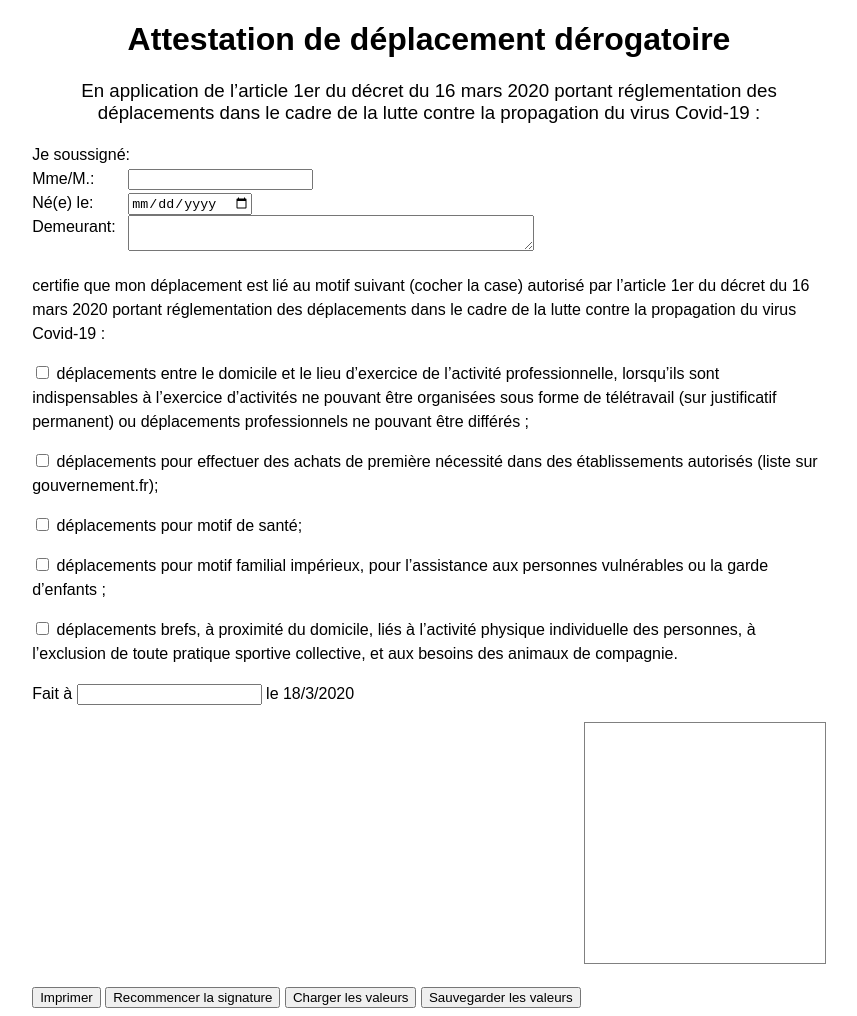
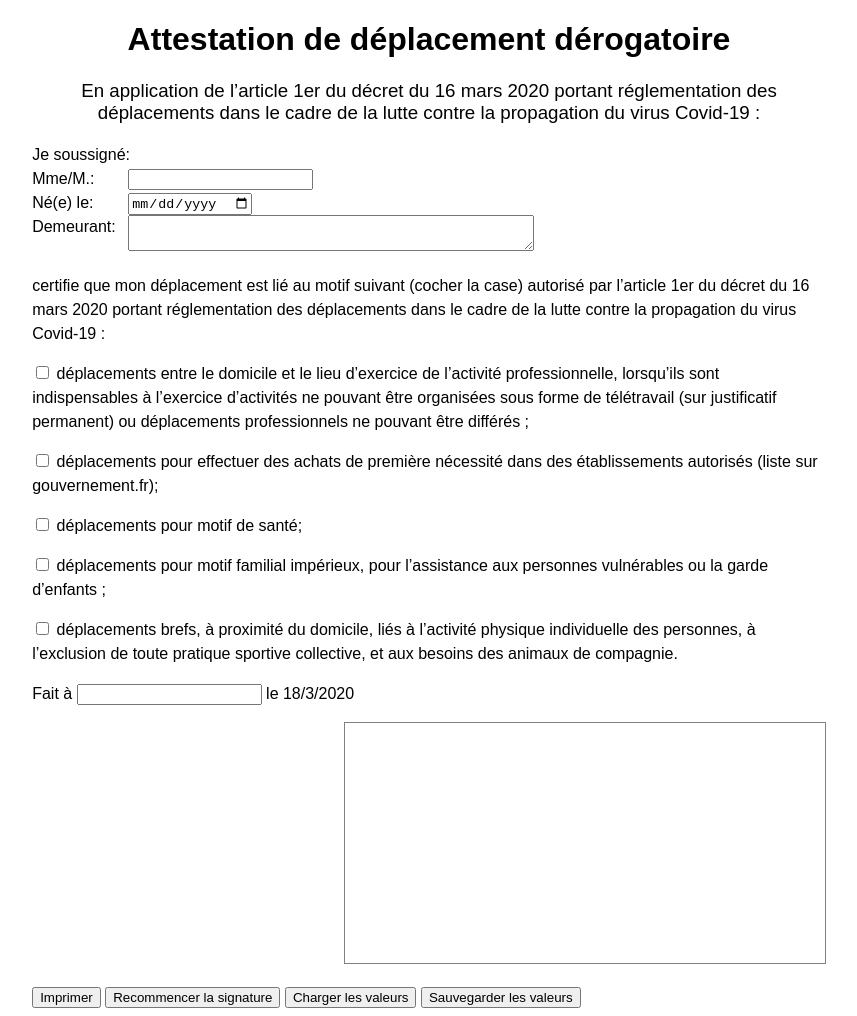
Before and after one commit to ChloeTigre/ChloeTigre.github.io, a Jekyll site: the page covid19/index.html, which Jekyll copies as it is, in a window 1280 px wide. Shown: the whole page, without its empty margins (211-1068 px from the left). Built offline with Jekyll 4.4.1, drawn with Linux system fonts in a browser that asks for light colours.

Commit message:
fixup! fixup! fixup! fixup! fixup! up covid19

```diff
--- a/covid19/index.html
+++ b/covid19/index.html
@@ -38,7 +38,7 @@
 		canvas {
 			border: 1px solid gray;
 			display: inline-block;
-			width: 15em;
+			width: 30em;
 			height: 15em;
 			top: 0px;
 			left: 0px;
```
